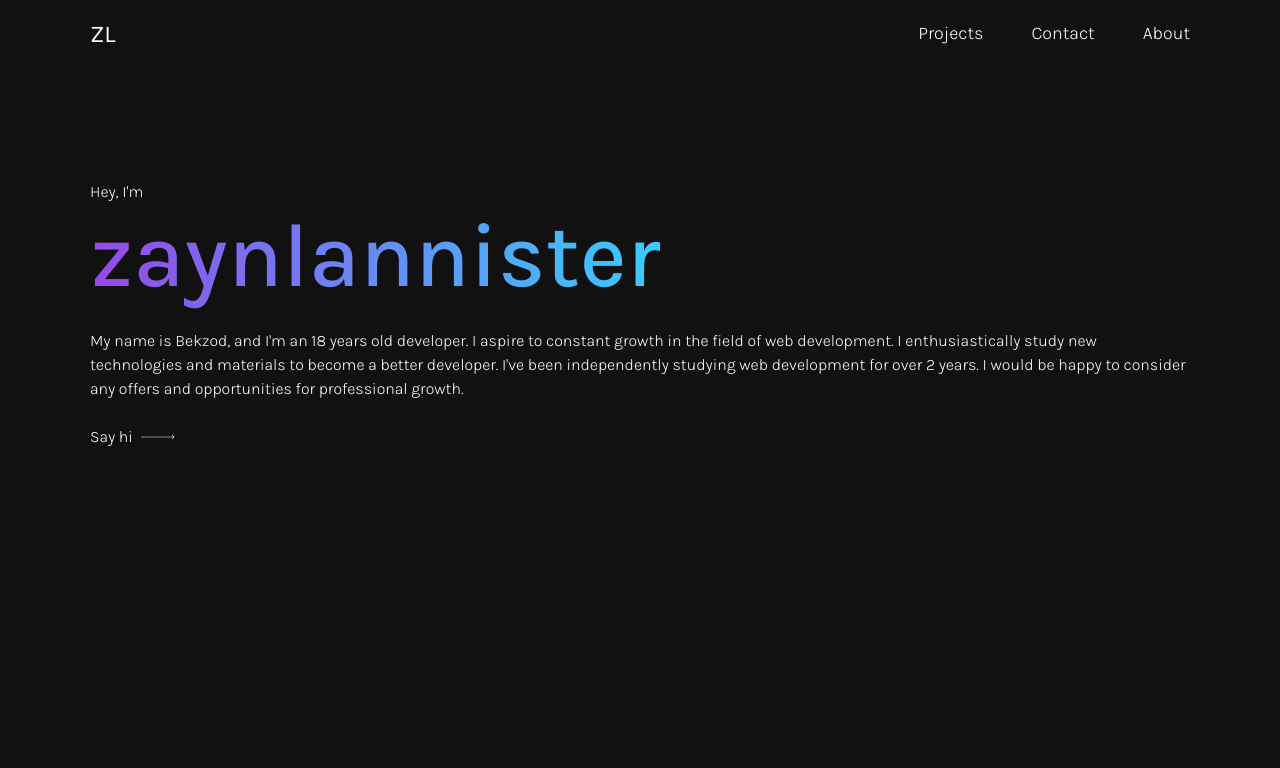
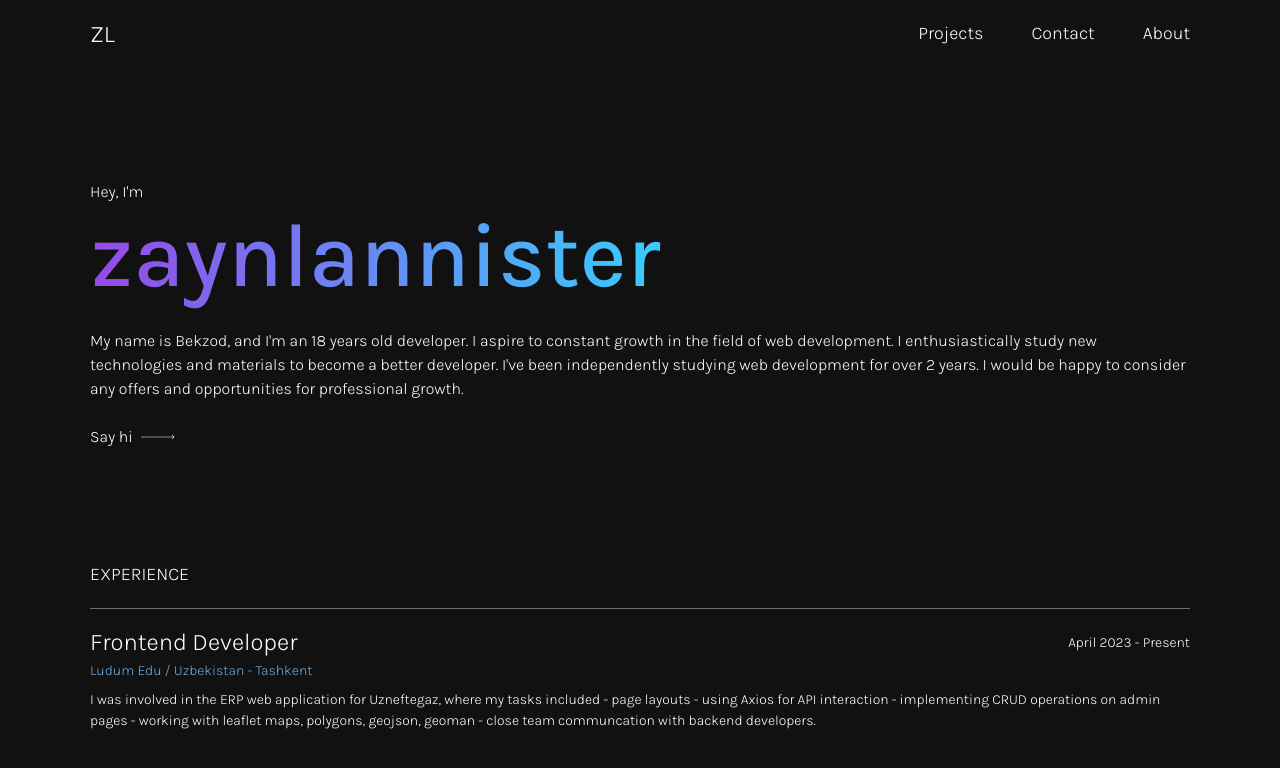
Before and after one commit to zaynlannister/zaynlannister, a React (Vite) app: page / in a window 1280 px wide. Shown: the top 768 px of the page. Built offline with nearby package versions, Linux system fonts and the light colour scheme.

Commit message:
feat: add info section

```diff
--- a/src/App.tsx
+++ b/src/App.tsx
@@ -1,9 +1,11 @@
 import HeaderSection from "./components/Header/HeaderSection";
+import InfoSection from "./components/Info/InfoSection";
 
 const App = () => {
   return (
     <div className="my-container">
       <HeaderSection />
+      <InfoSection />
     </div>
   );
 };
--- a/src/components/Header/HeaderSection.tsx
+++ b/src/components/Header/HeaderSection.tsx
@@ -5,7 +5,7 @@ const HeaderSection = () => {
     <StyledHeader>
       <div className="flex items-center justify-between py-4">
         <p className="text-[24px]">ZL</p>
-        <div className="header-nav flex gap-12 font-[300]">
+        <div className="header-nav flex gap-12">
           <a className="custom-link" href="#projects">
             Projects
           </a>
@@ -18,11 +18,11 @@ const HeaderSection = () => {
         </div>
       </div>
       <div className="header-content my-28">
-        <p className="font-[300]">Hey, I'm</p>
+        <p>Hey, I'm</p>
         <p className="text-[90px] font-[500] header-content__title">
           zaynlannister
         </p>
-        <p className="mt-5 font-[300]">
+        <p className="mt-5">
           My name is Bekzod, and I'm an 18 years old developer. I aspire to
           constant growth in the field of web development. I enthusiastically
           study new technologies and materials to become a better developer.
@@ -36,8 +36,8 @@ const HeaderSection = () => {
             target="_blank"
             className="flex hover:border-b hover:border-silver w-fit cursor-pointer transition"
           >
-            <span className="mr-2 font-[300]">Say hi</span>
-            <img src="/public/img/line.svg" alt="" />
+            <span className="mr-2">Say hi</span>
+            <img src="/public/img/line.svg" alt="img" />
           </a>
         </div>
       </div>
--- /dev/null
+++ b/src/components/Info/InfoSection.tsx
@@ -0,0 +1,28 @@
+import styled from "styled-components";
+import JobCard from "./JobCard";
+
+const experienceData = [
+  {
+    companyName: "Ludum Edu",
+    position: "Frontend Developer",
+    description:
+      "I was involved in the ERP web application for Uzneftegaz, where my tasks included - page layouts - using Axios for API interaction - implementing CRUD operations on admin pages - working with leaflet maps, polygons, geojson, geoman - close team communcation with backend developers.",
+    from: "April 2023 - Present",
+    location: "Uzbekistan - Tashkent",
+  },
+];
+
+const InfoSection = () => {
+  return (
+    <StyledInfo>
+      <p className="text-[18px]">EXPERIENCE</p>
+      {experienceData.map((item, index) => (
+        <JobCard key={index} {...item} />
+      ))}
+    </StyledInfo>
+  );
+};
+
+const StyledInfo = styled.div``;
+
+export default InfoSection;
--- /dev/null
+++ b/src/components/Info/JobCard.tsx
@@ -0,0 +1,38 @@
+import styled from "styled-components";
+
+const JobCard = (props: any) => {
+  return (
+    <StyledJobCard>
+      <div className="flex justify-between items-center">
+        <p className="jobcard__title text-[24px]">{props.position}</p>
+        <p className="jobcard__date">{props.from}</p>
+      </div>
+      <p className="text-[#6CACE4] mb-2">
+        {props.companyName} / {props.location}
+      </p>
+      <p>{props.description}</p>
+    </StyledJobCard>
+  );
+};
+
+const StyledJobCard = styled.div`
+  font-size: 14px;
+  border-top: 1px solid #6e6e6e;
+  margin-top: 20px;
+  padding-top: 15px;
+
+  @media (max-width: 500px) {
+    .jobcard {
+      &__title {
+        font-size: 20px;
+      }
+      &__date {
+        margin-top: 2px;
+        font-size: 12px;
+        color: #c3c3c3;
+      }
+    }
+  }
+`;
+
+export default JobCard;
--- a/src/index.css
+++ b/src/index.css
@@ -13,6 +13,7 @@ body {
   font-family: "Karla", Arial, sans-serif;
   background-color: #111;
   color: #fff;
+  font-weight: 300;
 }
 
 .my-container {
```
